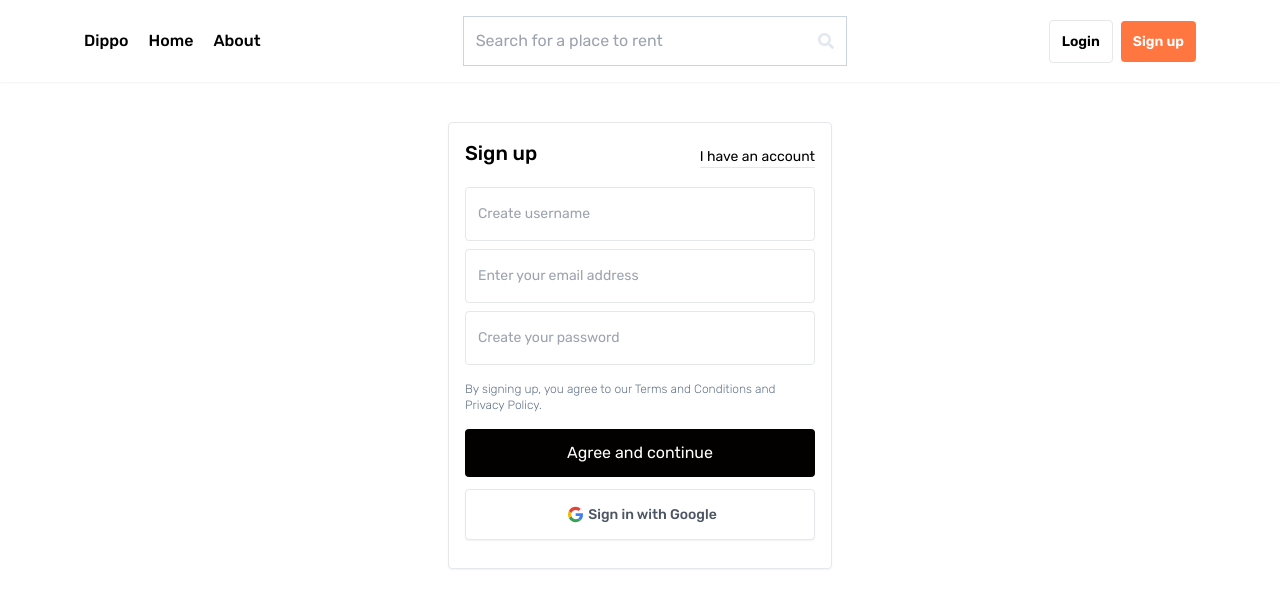
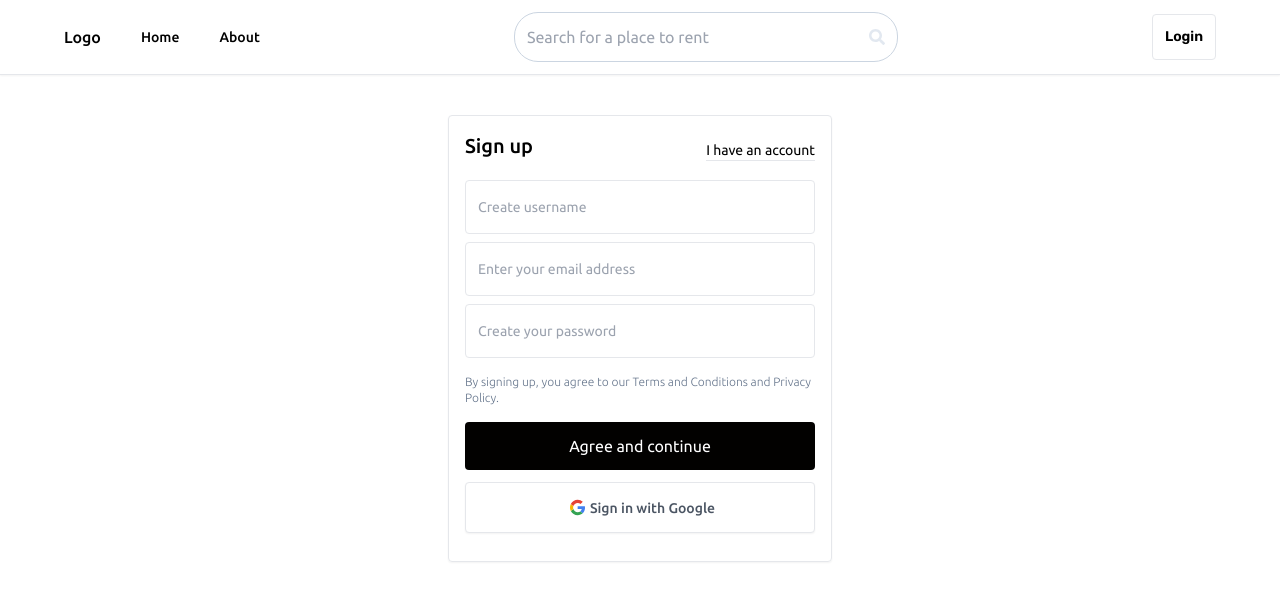
Before and after one commit to zurane/dippo, a React (Vite) app: page /sign-up in a window 1280 px wide. Shown: the top 608 px of the page. Built offline with nearby package versions, Linux system fonts and the light colour scheme.

Commit message:
Make profile page private

```diff
--- a/src/App.jsx
+++ b/src/App.jsx
@@ -6,7 +6,7 @@ import SignIn from "./pages/SignIn";
 import SignUp from "./pages/SignUp";
 import Profile from "./pages/Profile";
 import Layout from "./components/Layout";
-import Navigation from "./components/Navigation";
+import PrivateRoute from "./components/PrivateRoute";
 
 export default function App() {
   return (
@@ -17,7 +17,9 @@ export default function App() {
           <Route path="about" element={<About />} />
           <Route path="sign-in" element={<SignIn />} />
           <Route path="sign-up" element={<SignUp />} />
-          <Route path="profile" element={<Profile />} />
+          <Route element={<PrivateRoute />}>
+            <Route path="profile" element={<Profile />} />
+          </Route>
         </Routes>
       </Layout>
     </BrowserRouter>
--- a/src/components/Layout.jsx
+++ b/src/components/Layout.jsx
@@ -7,7 +7,7 @@ export default function Layout({children}) {
     // of our application
     <div>
       <Navigation/>
-      <div className='max-w-6xl mx-auto px-5'>
+      <div className='max-w-6xl mx-auto'>
         {children}
       </div>
     </div>
--- a/src/components/Navigation.jsx
+++ b/src/components/Navigation.jsx
@@ -1,23 +1,33 @@
 import React from "react";
 import { Link, NavLink, Outlet } from "react-router-dom";
 import { FaSearch } from "react-icons/fa";
+import { useSelector } from "react-redux";
 
 export default function Navigation() {
+  const { currentUser } = useSelector((state) => state.currentUser);
+  console.log(currentUser);
   return (
     <div>
       <header>
-        <nav className="bg-light-500 shadow-sm">
-          <div className="flex flex-row justify-between items-center px-5 py-4 max-w-6xl mx-auto">
-            <div className="logo flex flex-row space-x-5 items-center text-m font-medium">
-              <Link to="/">Dippo</Link>
-              <NavLink className="hover:text-emrald" to="/">Home</NavLink>
-              <NavLink className="hover:text-emrald" to="about">About</NavLink>
+        <nav className="bg-light-500 shadow-sm border-b justify-center">
+          <div className="flex flex-row justify-between items-center py-3 max-w-6xl mx-auto">
+            <div className="logo flex flex-row space-x-10 items-center text-m font-medium">
+              <Link to="/">Logo</Link>
+              <NavLink className="hover:text-emrald font-medium text-sm" to="/">
+                Home
+              </NavLink>
+              <NavLink
+                className="hover:text-emrald font-medium text-sm"
+                to="about"
+              >
+                About
+              </NavLink>
             </div>
             <div>
               <form
                 action=""
                 method="get"
-                className="border border-slate-300 p-3 w-96 flex items-center justify-between "
+                className="border border-slate-300 rounded-3xl p-3 w-96 flex  items-center justify-between shadow-xs"
               >
                 <input
                   type="text"
@@ -28,16 +38,26 @@ export default function Navigation() {
               </form>
             </div>
             <div className="navigation__links">
-              <ul className="flex flex-row space-x-2 font-inter text-m font-semibold">
+              <ul className="flex flex-row space-x-2 font-inter text-m items-center font-semibold">
                 <li>
-                  <NavLink className="border p-3 rounded text-sm" to="sign-in">
-                    Login
-                  </NavLink>
-                </li>
-                <li>
-                  <NavLink className="p-3 text-sm bg-emrald text-white rounded" to="sign-up">
-                    Sign up
-                  </NavLink>
+                  <Link
+                    // className="p-1 hover:bg-gray-50 rounded-3xl hover:shadow-xs"
+                    to="profile"
+                  >
+                    {currentUser ? (
+                      <div className="flex flex-row items-center gap-3 bg-slate-15 rounded-3xl p-2 hover:bg-slate-50 hover:shadow-xs">
+                        <img
+                          className="rounded-full h-8 w-8"
+                          src={currentUser.avatar}
+                          alt="profile avatar"
+                          width={50}
+                        />
+                        <p className="text-sm">{currentUser.username}</p>
+                      </div>
+                    ) : (
+                      <li className="border p-3 rounded text-sm">Login</li>
+                    )}
+                  </Link>
                 </li>
               </ul>
             </div>
--- /dev/null
+++ b/src/components/PrivateRoute.jsx
@@ -0,0 +1,9 @@
+import React from "react";
+import { useSelector } from "react-redux";
+import { Outlet, Navigate } from "react-router-dom";
+
+export default function PrivateRoute() {
+  const {currentUser} = useSelector((state) => state.currentUser);
+  console.log(currentUser);
+  return currentUser ? <Outlet /> : <Navigate to="sign-in" />;
+}
--- a/src/index.css
+++ b/src/index.css
@@ -3,5 +3,5 @@
 @tailwind utilities;
 
 body {
-  font-family: "Rubik", sans-serif !important;
+  font-family: "ubuntu", sans-serif !important;
 }
--- a/src/pages/Home.jsx
+++ b/src/pages/Home.jsx
@@ -1,10 +1,9 @@
-import React from 'react'
-
+import React from "react";
 
 export default function Home() {
   return (
     <div>
       <h4>This is a homepage</h4>
     </div>
-  )
+  );
 }
--- a/src/pages/Profile.jsx
+++ b/src/pages/Profile.jsx
@@ -1,9 +1,11 @@
-import React from 'react'
+import React from "react";
+import { Link } from "react-router-dom";
 
 export default function Profile() {
   return (
     <div>
       <h4>This is a profile page</h4>
+      <Link to="/sign-in">Logout</Link>
     </div>
-  )
+  );
 }
--- a/tailwind.config.js
+++ b/tailwind.config.js
@@ -5,6 +5,7 @@ export default {
     extend: {
       fontFamily: {
         inter: ["Rubik"],
+        ubuntu: ["ubuntu"]
       },
 
       colors: {
```
